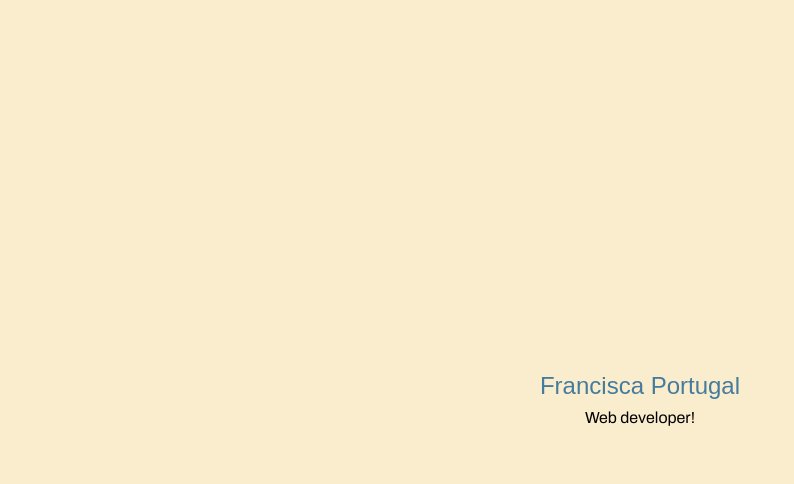
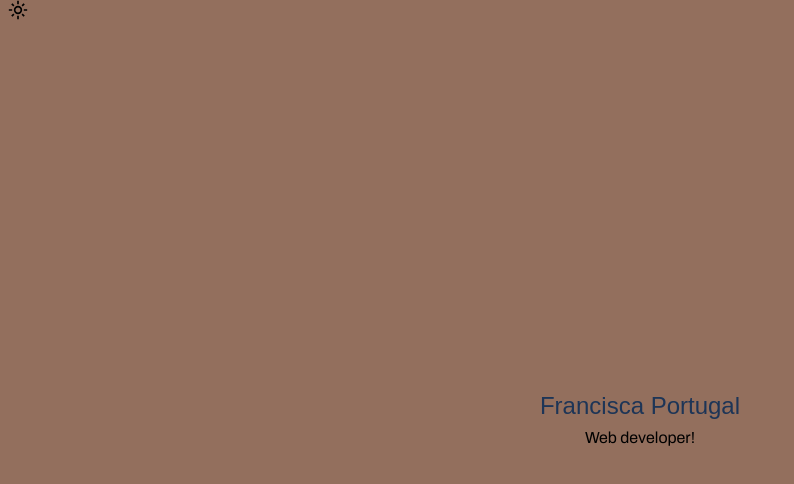
Before and after one commit to franpts2/franciscapt_portfolio, a React (Vite) app: page / in a window 1280 px wide. Shown: the top 484 px of the page, without its empty margins (0-794 px from the left). Built offline with nearby package versions, Linux system fonts and the light colour scheme; a web font is replaced by a local one.

Commit message:
feat(portfolio): Added a theme switcher component and basic functionality

```diff
--- a/package.json
+++ b/package.json
@@ -10,6 +10,7 @@
     "preview": "vite preview"
   },
   "dependencies": {
+    "@iconify/react": "^6.0.0",
     "@tailwindcss/vite": "^4.1.11",
     "react": "^19.1.0",
     "react-dom": "^19.1.0",
--- a/src/App.tsx
+++ b/src/App.tsx
@@ -1,11 +1,17 @@
 import React from "react";
+import ThemeSwitcher from "./ThemeSwitcher.js";
 
 const App = () => {
 	return (
-		<div className="flex flex-col items-center justify-center min-h-screen gap-1">
-			<h1 className="text-2xl font-family-heading text-primary-accent">Francisca Portugal</h1>
-			<p className="text-base font-family-body">Web developer!</p>
-		</div>
+		<>
+            <ThemeSwitcher />
+			<div className="flex flex-col items-center justify-center min-h-screen gap-1">
+				<h1 className="text-2xl font-family-heading text-primary-accent">
+					Francisca Portugal
+				</h1>
+				<p className="text-base font-family-body">Web developer!</p>
+			</div>
+		</>
 	);
 };
 
--- /dev/null
+++ b/src/ThemeProvider.tsx
@@ -0,0 +1,48 @@
+import React, { createContext, useEffect, useState } from "react";
+import { ISDARK, _retrieveData, _storeData } from "./utils/localstorage.js";
+
+export type ThemeContextType = {
+	isDark: boolean;
+	toggleTheme: () => void;
+};
+
+export const ThemeContext = createContext<ThemeContextType>({
+	isDark: true,
+	toggleTheme: () => {},
+});
+
+const ThemeProvider: React.FC<{ children: React.ReactNode }> = ({
+	children,
+}) => {
+	const [isDark, setIsDark] = useState<boolean>(
+		_retrieveData(ISDARK) ? _retrieveData(ISDARK) : true
+	);
+
+	const toggleTheme = () => {
+		document.documentElement.classList.toggle("dark");
+		_storeData(ISDARK, !isDark);
+		setIsDark((isDark) => !isDark);
+	};
+
+	useEffect(() => {
+		if (_retrieveData(ISDARK) === null) {
+			_storeData(ISDARK, true);
+			setIsDark(true);
+			document.documentElement.classList.add("dark");
+		} else if (_retrieveData(ISDARK)) {
+			setIsDark(true);
+			document.documentElement.classList.add("dark");
+		} else {
+			setIsDark(false);
+			document.documentElement.classList.remove("dark");
+		}
+	}, []);
+
+	return (
+		<ThemeContext.Provider value={{ isDark, toggleTheme }}>
+			{children}
+		</ThemeContext.Provider>
+	);
+};
+
+export default ThemeProvider;
--- /dev/null
+++ b/src/ThemeSwitcher.tsx
@@ -0,0 +1,24 @@
+import React, { useContext } from "react";
+import { Icon } from "@iconify/react";
+import { icons } from "./assets/icons.js";
+import { ThemeContext } from "./ThemeProvider.js";
+import type { ThemeContextType } from "./ThemeProvider.js";
+
+const ThemeSwitcher = () => {
+    const { isDark, toggleTheme } = useContext<ThemeContextType>(ThemeContext);
+
+    return (
+        <div
+            className="text-ra-secondary-text cursor-pointer mx-2"
+            onClick={toggleTheme}
+        >
+            {isDark ? (
+                <Icon icon={icons.light.outline} height={20} />
+            ) : (
+                <Icon icon={icons.dark.outline} height={20} />
+            )}
+        </div>
+    );
+};
+
+export default ThemeSwitcher;
--- /dev/null
+++ b/src/assets/icons.ts
@@ -0,0 +1,8 @@
+export const icons = {
+	dark: {
+		outline: "material-symbols:dark-mode-outline",
+	},
+	light: {
+		outline: "material-symbols:light-mode-outline",
+	},
+};
--- a/src/main.tsx
+++ b/src/main.tsx
@@ -2,12 +2,15 @@ import { StrictMode } from "react";
 import { createRoot } from "react-dom/client";
 import "./style/index.css";
 import App from "./App.js";
+import ThemeProvider from "./ThemeProvider.js";
 
 const rootElement = document.getElementById("root");
 if (!rootElement) throw new Error("Root element not found");
 
 createRoot(rootElement!).render(
 	<StrictMode>
-		<App />
+		<ThemeProvider>
+			<App />
+		</ThemeProvider>
 	</StrictMode>
 );
--- a/src/style/index.css
+++ b/src/style/index.css
@@ -20,9 +20,18 @@
 	--font-size-7xl: 4.5rem;
 	--font-size-8xl: 6rem;
 	--font-size-9xl: 8rem;
+}
 
-	--primary-bg: #faedcd;
-	--primary-accent: #457b9d;
+@layer base {
+	:root {
+		--primary-bg: #faedcd;
+		--primary-accent: #457b9d;
+	}
+
+    html.dark {
+		--primary-bg: #936f5d;
+		--primary-accent: #1d3557;
+	}
 }
 
 @layer utilities {
--- /dev/null
+++ b/src/utils/localstorage.d.ts
@@ -0,0 +1,3 @@
+export declare const ISDARK: string;
+export declare function _retrieveData(key: string): any;
+export declare function _storeData(key: string, value: any): void;
--- /dev/null
+++ b/src/utils/localstorage.js
@@ -0,0 +1,23 @@
+export const _storeData = (key, item) => {
+  localStorage.setItem(key, JSON.stringify(item));
+};
+
+export const _clearData = (key) => {
+  localStorage.removeItem(key);
+};
+
+export const _retrieveData = (key) => {
+  const value = localStorage.getItem(key);
+  if (value != null && value != undefined) {
+    return JSON.parse(value);
+  } else {
+    return null;
+  }
+};
+
+export const _clear = () => {
+  localStorage.clear();
+};
+
+export const CURRENTUSERDATA = "currentUserData";
+export const ISDARK = "isDark";
```
